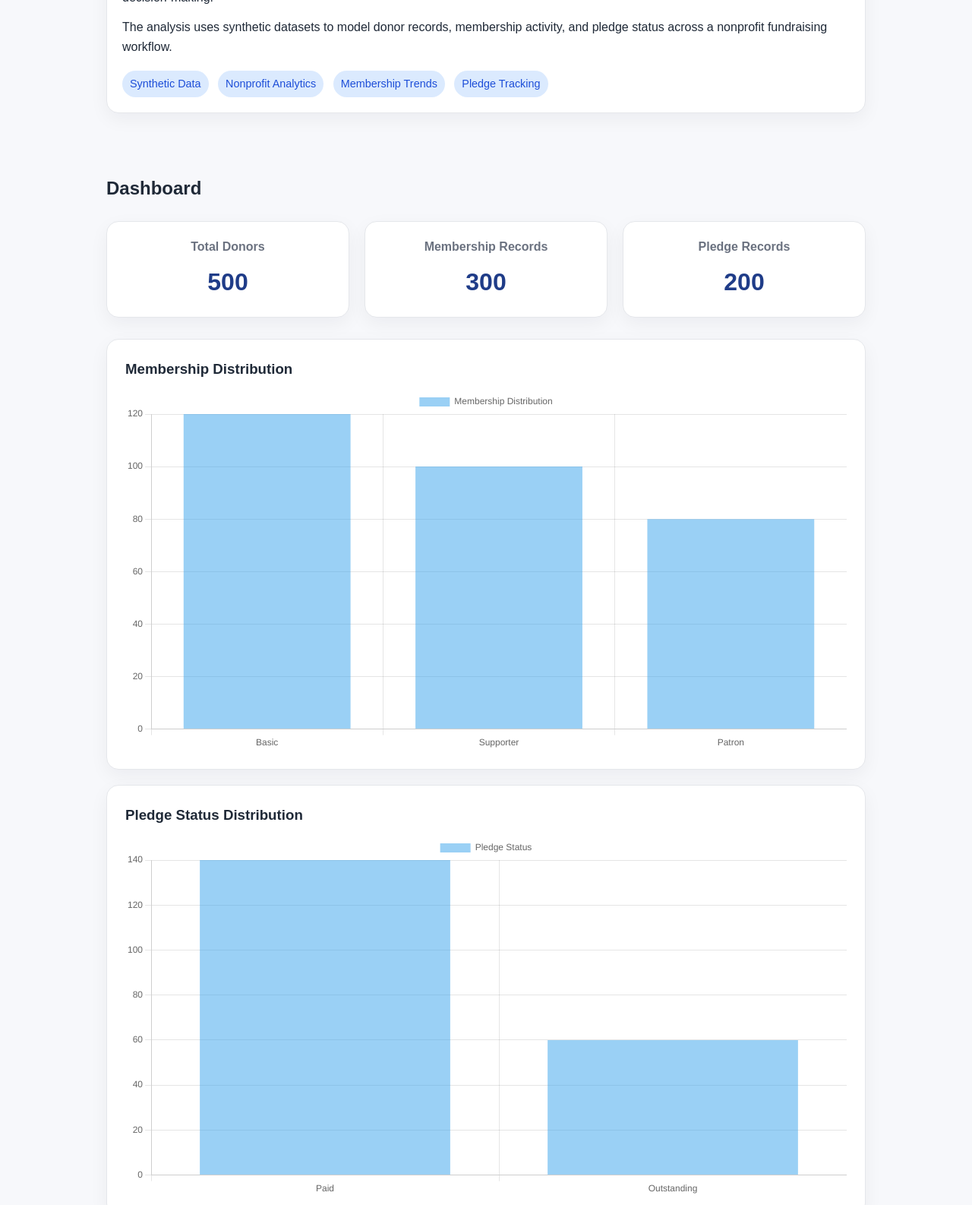
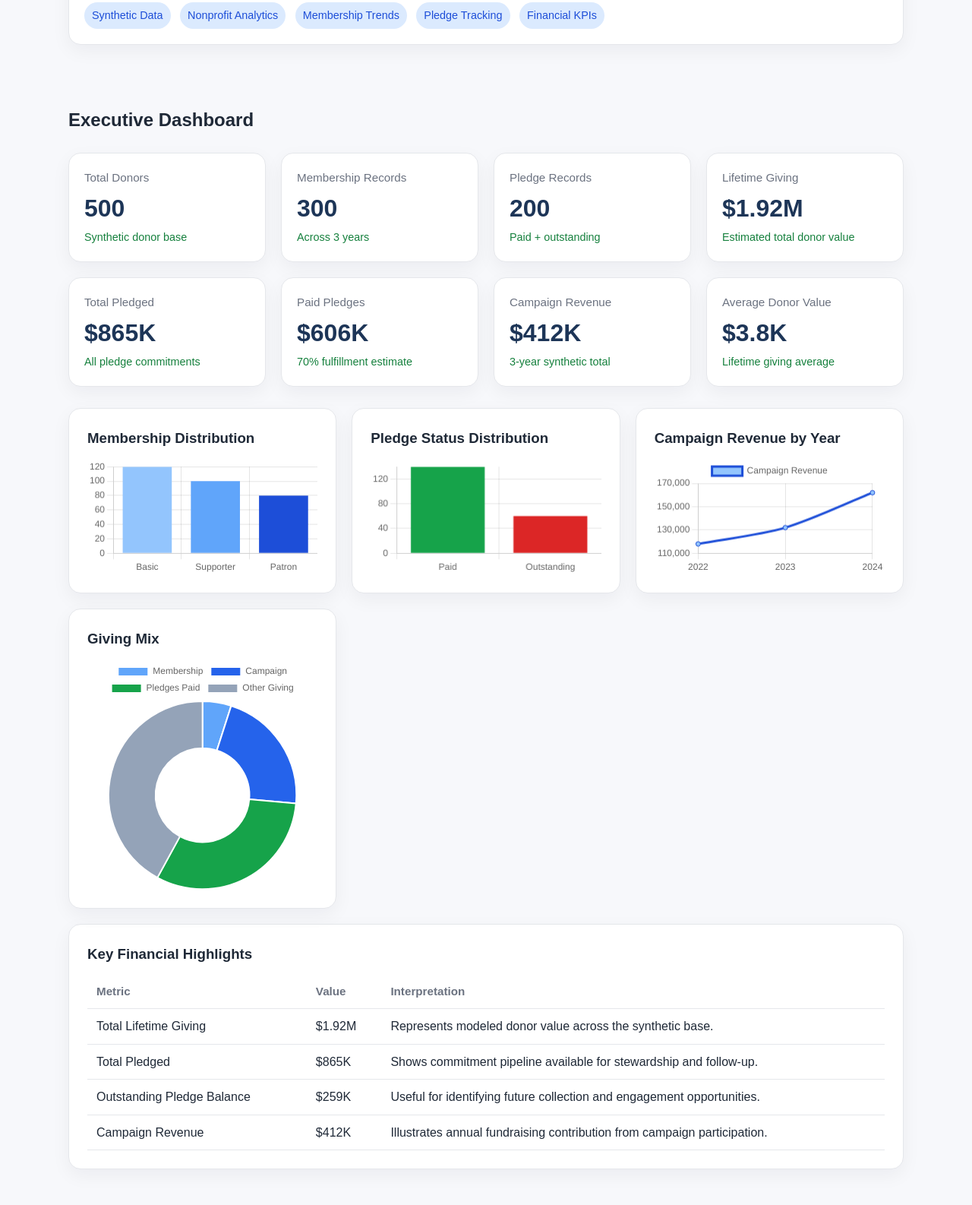
Before and after one commit to amandapacchacommunity/Project4, a plain HTML site: page index.html in a window 1280 px wide. Shown: the part 561-2147 px from the top of the page at 76% size. Drawn offline with nearby package versions, Linux system fonts and the light colour scheme.

Commit message:
Update index.html

```diff
--- a/index.html
+++ b/index.html
@@ -13,6 +13,8 @@
       --muted: #6b7280;
       --accent: #2563eb;
       --border: #e5e7eb;
+      --green: #15803d;
+      --navy: #1d3557;
     }
 
     * { box-sizing: border-box; }
@@ -32,7 +34,7 @@
     }
 
     .wrap {
-      max-width: 1000px;
+      max-width: 1100px;
       margin: 0 auto;
     }
 
@@ -117,20 +119,32 @@
       border: 1px solid var(--border);
       border-radius: 16px;
       box-shadow: 0 8px 24px rgba(15, 23, 42, 0.05);
-      text-align: center;
     }
 
-    .metric-card h3 {
+    .metric-label {
+      font-size: 0.95rem;
+      color: var(--muted);
       margin-bottom: 8px;
-      color: var(--muted);
-      font-size: 1rem;
     }
 
-    .metric-card p {
-      margin: 0;
+    .metric-value {
       font-size: 2rem;
       font-weight: 700;
-      color: #1f3c88;
+      color: var(--navy);
+      line-height: 1.2;
+    }
+
+    .metric-sub {
+      margin-top: 8px;
+      font-size: 0.9rem;
+      color: var(--green);
+    }
+
+    .chart-grid {
+      display: grid;
+      grid-template-columns: repeat(auto-fit, minmax(320px, 1fr));
+      gap: 20px;
+      margin-top: 20px;
     }
 
     .chart-card {
@@ -139,11 +153,37 @@
       border: 1px solid var(--border);
       border-radius: 16px;
       box-shadow: 0 8px 24px rgba(15, 23, 42, 0.05);
-      margin-top: 20px;
     }
 
     canvas {
       max-width: 100%;
+    }
+
+    .table-card {
+      background: white;
+      padding: 24px;
+      border: 1px solid var(--border);
+      border-radius: 16px;
+      box-shadow: 0 8px 24px rgba(15, 23, 42, 0.05);
+      margin-top: 20px;
+      overflow-x: auto;
+    }
+
+    table {
+      width: 100%;
+      border-collapse: collapse;
+    }
+
+    th, td {
+      text-align: left;
+      padding: 10px 12px;
+      border-bottom: 1px solid var(--border);
+    }
+
+    th {
+      color: var(--muted);
+      font-weight: 700;
+      font-size: 0.95rem;
     }
   </style>
 </head>
@@ -152,7 +192,7 @@
     <div class="wrap">
       <h1>Advancement Portfolio and Donor Retention Analysis</h1>
       <p class="sub">
-        A synthetic analytics project focused on membership participation, pledge fulfillment, and donor engagement patterns within a nonprofit advancement context.
+        A synthetic analytics project focused on membership participation, pledge fulfillment, donor engagement patterns, and core fundraising performance within a nonprofit advancement context.
       </p>
       <a class="btn" href="https://github.com/amandapacchacommunity/Project4" target="_blank" rel="noreferrer">
         View GitHub Repository
@@ -169,13 +209,14 @@
             This project demonstrates how donor and fundraising data can be organized, validated, and explored to support advancement decision-making.
           </p>
           <p>
-            The analysis uses synthetic datasets to model donor records, membership activity, and pledge status across a nonprofit fundraising workflow.
+            The analysis uses synthetic datasets to model donor records, membership activity, pledge status, and high-level fundraising indicators across a nonprofit advancement workflow.
           </p>
           <div>
             <span class="pill">Synthetic Data</span>
             <span class="pill">Nonprofit Analytics</span>
             <span class="pill">Membership Trends</span>
             <span class="pill">Pledge Tracking</span>
+            <span class="pill">Financial KPIs</span>
           </div>
         </div>
       </div>
@@ -183,25 +224,59 @@
 
     <section class="section">
       <div class="wrap">
-        <h2>Dashboard</h2>
+        <h2>Executive Dashboard</h2>
 
         <div class="dashboard">
           <div class="metric-card">
-            <h3>Total Donors</h3>
-            <p>500</p>
+            <div class="metric-label">Total Donors</div>
+            <div class="metric-value">500</div>
+            <div class="metric-sub">Synthetic donor base</div>
           </div>
 
           <div class="metric-card">
-            <h3>Membership Records</h3>
-            <p>300</p>
+            <div class="metric-label">Membership Records</div>
+            <div class="metric-value">300</div>
+            <div class="metric-sub">Across 3 years</div>
           </div>
 
           <div class="metric-card">
-            <h3>Pledge Records</h3>
-            <p>200</p>
+            <div class="metric-label">Pledge Records</div>
+            <div class="metric-value">200</div>
+            <div class="metric-sub">Paid + outstanding</div>
+          </div>
+
+          <div class="metric-card">
+            <div class="metric-label">Lifetime Giving</div>
+            <div class="metric-value">$1.92M</div>
+            <div class="metric-sub">Estimated total donor value</div>
+          </div>
+
+          <div class="metric-card">
+            <div class="metric-label">Total Pledged</div>
+            <div class="metric-value">$865K</div>
+            <div class="metric-sub">All pledge commitments</div>
+          </div>
+
+          <div class="metric-card">
+            <div class="metric-label">Paid Pledges</div>
+            <div class="metric-value">$606K</div>
+            <div class="metric-sub">70% fulfillment estimate</div>
+          </div>
+
+          <div class="metric-card">
+            <div class="metric-label">Campaign Revenue</div>
+            <div class="metric-value">$412K</div>
+            <div class="metric-sub">3-year synthetic total</div>
+          </div>
+
+          <div class="metric-card">
+            <div class="metric-label">Average Donor Value</div>
+            <div class="metric-value">$3.8K</div>
+            <div class="metric-sub">Lifetime giving average</div>
           </div>
         </div>
 
+        <div class="chart-grid">
           <div class="chart-card">
             <h3>Membership Distribution</h3>
             <canvas id="membershipChart"></canvas>
@@ -210,6 +285,52 @@
           <div class="chart-card">
             <h3>Pledge Status Distribution</h3>
             <canvas id="pledgeChart"></canvas>
+          </div>
+
+          <div class="chart-card">
+            <h3>Campaign Revenue by Year</h3>
+            <canvas id="revenueChart"></canvas>
+          </div>
+
+          <div class="chart-card">
+            <h3>Giving Mix</h3>
+            <canvas id="givingMixChart"></canvas>
+          </div>
+        </div>
+
+        <div class="table-card">
+          <h3>Key Financial Highlights</h3>
+          <table>
+            <thead>
+              <tr>
+                <th>Metric</th>
+                <th>Value</th>
+                <th>Interpretation</th>
+              </tr>
+            </thead>
+            <tbody>
+              <tr>
+                <td>Total Lifetime Giving</td>
+                <td>$1.92M</td>
+                <td>Represents modeled donor value across the synthetic base.</td>
+              </tr>
+              <tr>
+                <td>Total Pledged</td>
+                <td>$865K</td>
+                <td>Shows commitment pipeline available for stewardship and follow-up.</td>
+              </tr>
+              <tr>
+                <td>Outstanding Pledge Balance</td>
+                <td>$259K</td>
+                <td>Useful for identifying future collection and engagement opportunities.</td>
+              </tr>
+              <tr>
+                <td>Campaign Revenue</td>
+                <td>$412K</td>
+                <td>Illustrates annual fundraising contribution from campaign participation.</td>
+              </tr>
+            </tbody>
+          </table>
         </div>
       </div>
     </section>
@@ -233,7 +354,7 @@
           <div class="card">
             <h3>Initial Insights</h3>
             <p class="muted">
-              Visualizes membership level distribution and pledge status to highlight early fundraising patterns.
+              Visualizes membership level distribution, pledge status, and fundraising indicators to highlight early patterns.
             </p>
           </div>
         </div>
@@ -248,13 +369,14 @@
             <ul>
               <li>How are membership levels distributed across the donor base?</li>
               <li>What share of pledges are paid versus outstanding?</li>
-              <li>How can synthetic advancement data support repeatable analysis workflows?</li>
+              <li>How much modeled fundraising value is tied up in outstanding pledges?</li>
+              <li>How do campaign revenue patterns shift across years?</li>
             </ul>
           </div>
           <div class="card note">
             <strong>Current scope:</strong>
             <p>
-              This version focuses on setup, validation, and introductory visuals. Future pages or notebooks can add retention rates, donor segmentation, and portfolio coverage analysis.
+              This version focuses on setup, validation, dashboard KPIs, and introductory visuals. Future pages can add donor segmentation, retention rates, and portfolio coverage analysis.
             </p>
           </div>
         </div>
@@ -265,7 +387,7 @@
       <div class="wrap">
         <h2>Tools Used</h2>
         <div class="card">
-          <p>Python, Pandas, NumPy, Matplotlib, Seaborn, Google Colab, and GitHub.</p>
+          <p>Python, Pandas, NumPy, Matplotlib, Seaborn, Google Colab, GitHub, and Chart.js.</p>
         </div>
       </div>
     </section>
@@ -284,8 +406,13 @@
         labels: ['Basic', 'Supporter', 'Patron'],
         datasets: [{
           label: 'Membership Distribution',
-          data: [120, 100, 80]
+          data: [120, 100, 80],
+          backgroundColor: ['#93c5fd', '#60a5fa', '#1d4ed8']
         }]
+      },
+      options: {
+        responsive: true,
+        plugins: { legend: { display: false } }
       }
     });
 
@@ -295,8 +422,46 @@
         labels: ['Paid', 'Outstanding'],
         datasets: [{
           label: 'Pledge Status',
-          data: [140, 60]
+          data: [140, 60],
+          backgroundColor: ['#16a34a', '#dc2626']
         }]
+      },
+      options: {
+        responsive: true,
+        plugins: { legend: { display: false } }
+      }
+    });
+
+    new Chart(document.getElementById('revenueChart'), {
+      type: 'line',
+      data: {
+        labels: ['2022', '2023', '2024'],
+        datasets: [{
+          label: 'Campaign Revenue',
+          data: [118000, 132000, 162000],
+          borderColor: '#1d4ed8',
+          backgroundColor: '#93c5fd',
+          tension: 0.3,
+          fill: false
+        }]
+      },
+      options: {
+        responsive: true,
+        plugins: { legend: { display: true } }
+      }
+    });
+
+    new Chart(document.getElementById('givingMixChart'), {
+      type: 'doughnut',
+      data: {
+        labels: ['Membership', 'Campaign', 'Pledges Paid', 'Other Giving'],
+        datasets: [{
+          data: [95000, 412000, 606000, 807000],
+          backgroundColor: ['#60a5fa', '#2563eb', '#16a34a', '#94a3b8']
+        }]
+      },
+      options: {
+        responsive: true
       }
     });
   </script>
```
Lines whose indentation alone changed are shown as unchanged.
